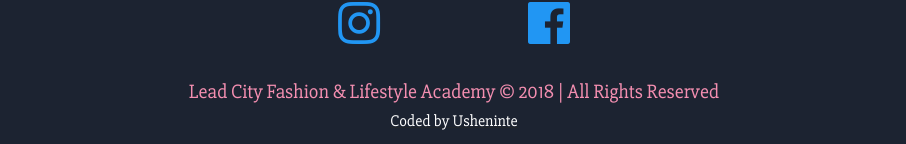
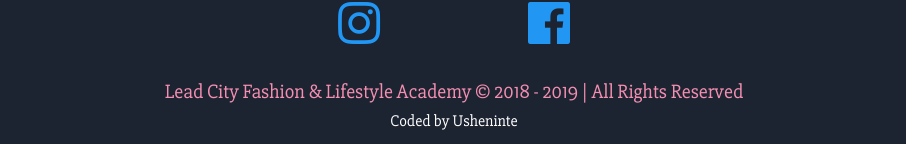
Before and after one commit to nullthefirst/LCUfashion, a React (Create React App) app: page /sign_up in a window 1280 px wide. Shown: the part 1410-1554 px from the top of the page, without its empty margins (186-1092 px from the left). Built offline with nearby package versions, Linux system fonts and the light colour scheme.

Commit message:
new year

```diff
--- a/src/components/Footer.js
+++ b/src/components/Footer.js
@@ -15,7 +15,7 @@ export default class Footer extends Component {
   render() {
     return(
       <div style={footerStyle}>
-        <h5>Lead City Fashion & Lifestyle Academy &copy; 2018 | All Rights Reserved</h5>
+        <h5>Lead City Fashion & Lifestyle Academy &copy; 2018 - 2019 | All Rights Reserved</h5>
         <h6 style={underline}><a href="https://about.me/usheninte">Coded by Usheninte</a></h6>
       </div>
     );
```
